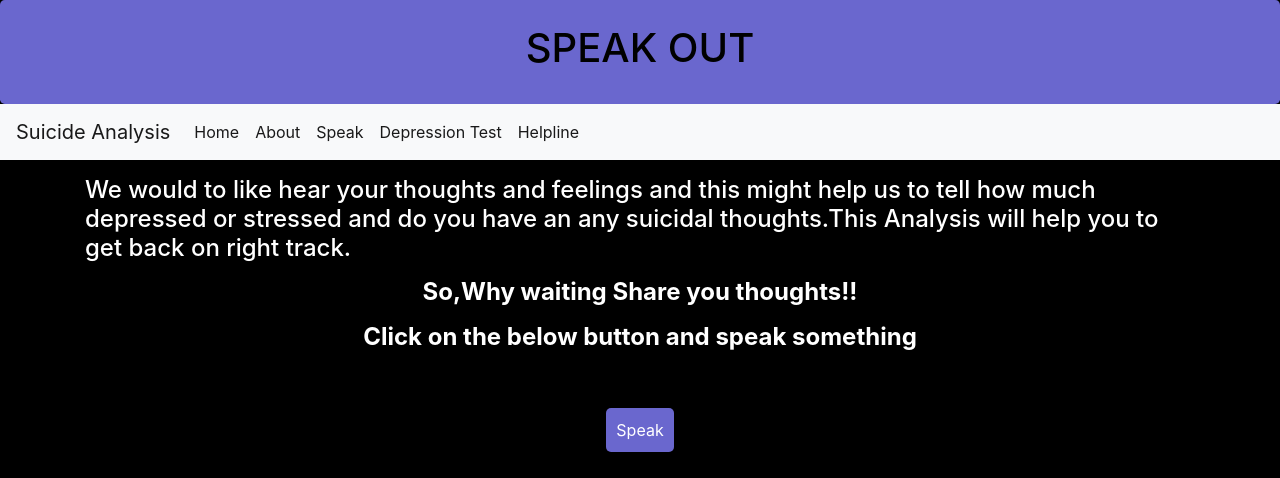
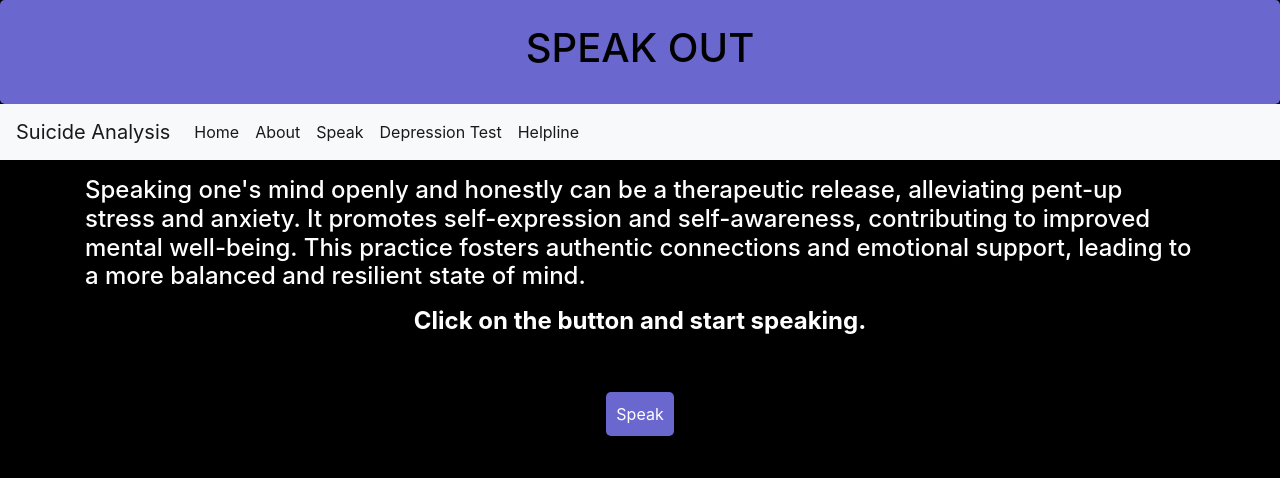
Before and after one commit to Zualemo-xo/Suicide-HelpLine-Predictor-Analyzer, a website: page index.html in a window 1280 px wide. Shown: the top 478 px of the page. Drawn offline with nearby package versions, Linux system fonts and the light colour scheme.

Commit message:
Update index.html

```diff
--- a/index.html
+++ b/index.html
@@ -144,9 +144,11 @@
    </nav>
 
     <div class="container">
-    	<p><h4>We would to like hear your thoughts and feelings and this might help us to tell how much depressed or stressed and do you have an any suicidal thoughts.This Analysis will help you to get back on right track.</h4></p>
-    	<center><p><h4><b>So,Why waiting Share you thoughts!!</b></h4></p></center>
-        <center><p><h4><b>Click on the below button and speak something</b></h4></p>
+    	<p><h4>Speaking one's mind openly and honestly can be a therapeutic release, alleviating pent-up stress and anxiety.
+		It promotes self-expression and self-awareness, contributing to improved mental well-being.
+		This practice fosters authentic connections and emotional support, leading to a more balanced and resilient state of mind.
+	</h4></p>
+        <center><p><h4><b>Click on the button and start speaking.</b></h4></p>
         </center>
         <br>
         <p><center><button type="button" onclick="speechToEmotion()">Speak
@@ -253,10 +255,6 @@
 		    setEmoji('listening')
 		  }
 
-		  recognition.onend = function() {
-		    setEmoji('idle')
-		  }
-
 		  recognition.start();
 
 		  function setEmoji(type) {
```
